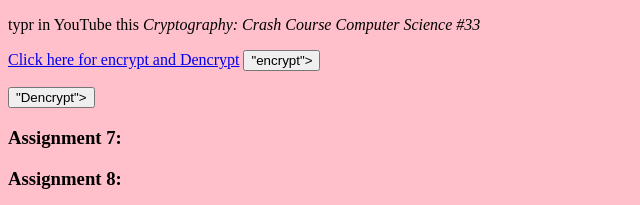
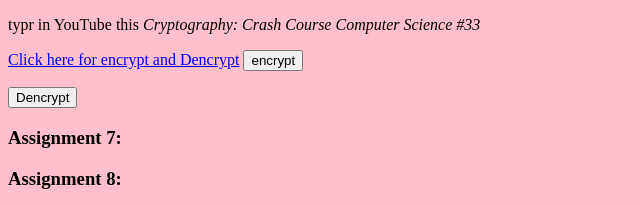
Before and after one commit to ranembahru/test, a plain HTML site: page index.html in a window 1280 px wide. Shown: the part 1189-1394 px from the top of the page, 0-640 px from the left. Drawn offline with Linux system fonts and the light colour scheme.

Commit message:
dec10
9:39

```diff
--- a/index.html
+++ b/index.html
@@ -48,9 +48,9 @@
   <h3>Assignment 6:</h3>
 <p> typr in YouTube this<em> Cryptography: Crash Course Computer Science #33 </em> </p>
 <a href="https://www.khanacademy.org/computing/computer-science/cryptography">Click here for encrypt and Dencrypt</a>
-<button onclick="encrypt()">"encrypt"></button>
+<button onclick="encrypt()">encrypt</button>
 <p id="inc"></p>
-<button onclick="D_encrypt()">"Dencrypt"></button>
+<button onclick="D_encrypt()">Dencrypt</button>
 <p id="true"></p>
 
   <h3>Assignment 7:</h3>
```
